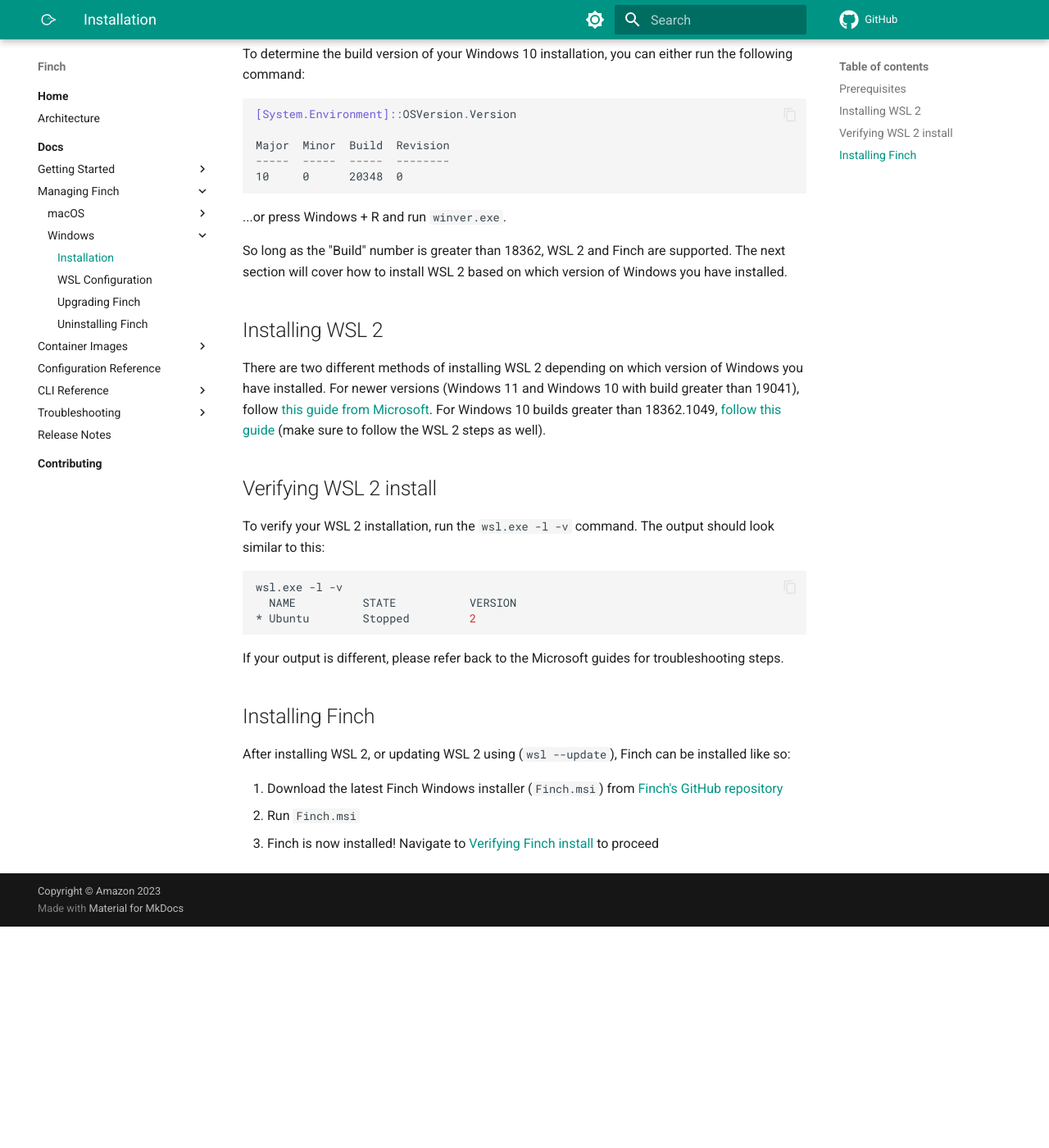
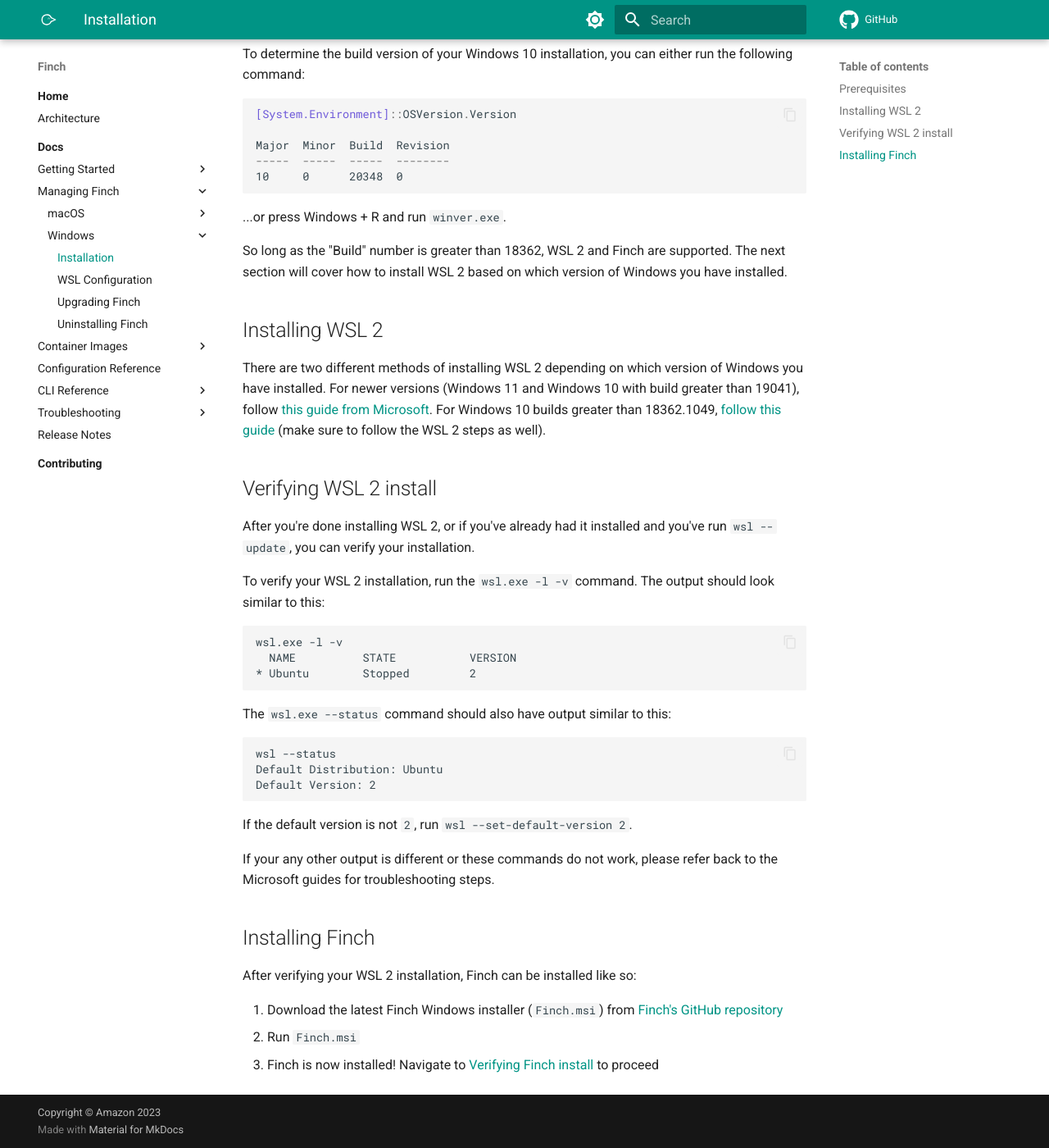
Before and after one commit to runfinch/finch-website, an MkDocs documentation site: the page built from docs/docs/managing-finch/windows/installation.md, in a window 1280 px wide and 1400 px high, scrolled down 514 px. Shown: the whole window at 82% size. Built offline with MkDocs 1.6.1 and Material for MkDocs 9.7.7, drawn with Linux system fonts in a browser that asks for light colours; comment, search, counter and statistics services are not loaded; before the commit the page ends 1644 px from its top, so only the background shows below that.

Commit message:
slight updates to the installation instructions
Signed-off-by: Justin Alvarez <alvajus@amazon.com>

````diff
--- a/docs/docs/managing-finch/windows/installation.md
+++ b/docs/docs/managing-finch/windows/installation.md
@@ -32,19 +32,30 @@
 
 ## Verifying WSL 2 install
 
+After you're done installing WSL 2, or if you've already had it installed and you've run `wsl --update`, you can verify your installation.
+
 To verify your WSL 2 installation, run the `wsl.exe -l -v` command. The output should look similar to this:
 
-```bash
+```text
 wsl.exe -l -v
   NAME          STATE           VERSION
 * Ubuntu        Stopped         2
 ```
 
-If your output is different, please refer back to the Microsoft guides for troubleshooting steps.
+The `wsl.exe --status` command should also have output similar to this:
+```text
+wsl --status
+Default Distribution: Ubuntu
+Default Version: 2
+```
+
+If the default version is not `2`, run `wsl --set-default-version 2`.
+
+If your any other output is different or these commands do not work, please refer back to the Microsoft guides for troubleshooting steps.
 
 ## Installing Finch
 
-After installing WSL 2, or updating WSL 2 using (`wsl --update`), Finch can be installed like so:
+After verifying your WSL 2 installation, Finch can be installed like so:
 
 1. Download the latest Finch Windows installer (`Finch.msi`) from [Finch's GitHub repository](https://github.com/runfinch/finch/releases/latest)
 1. Run `Finch.msi`
````
